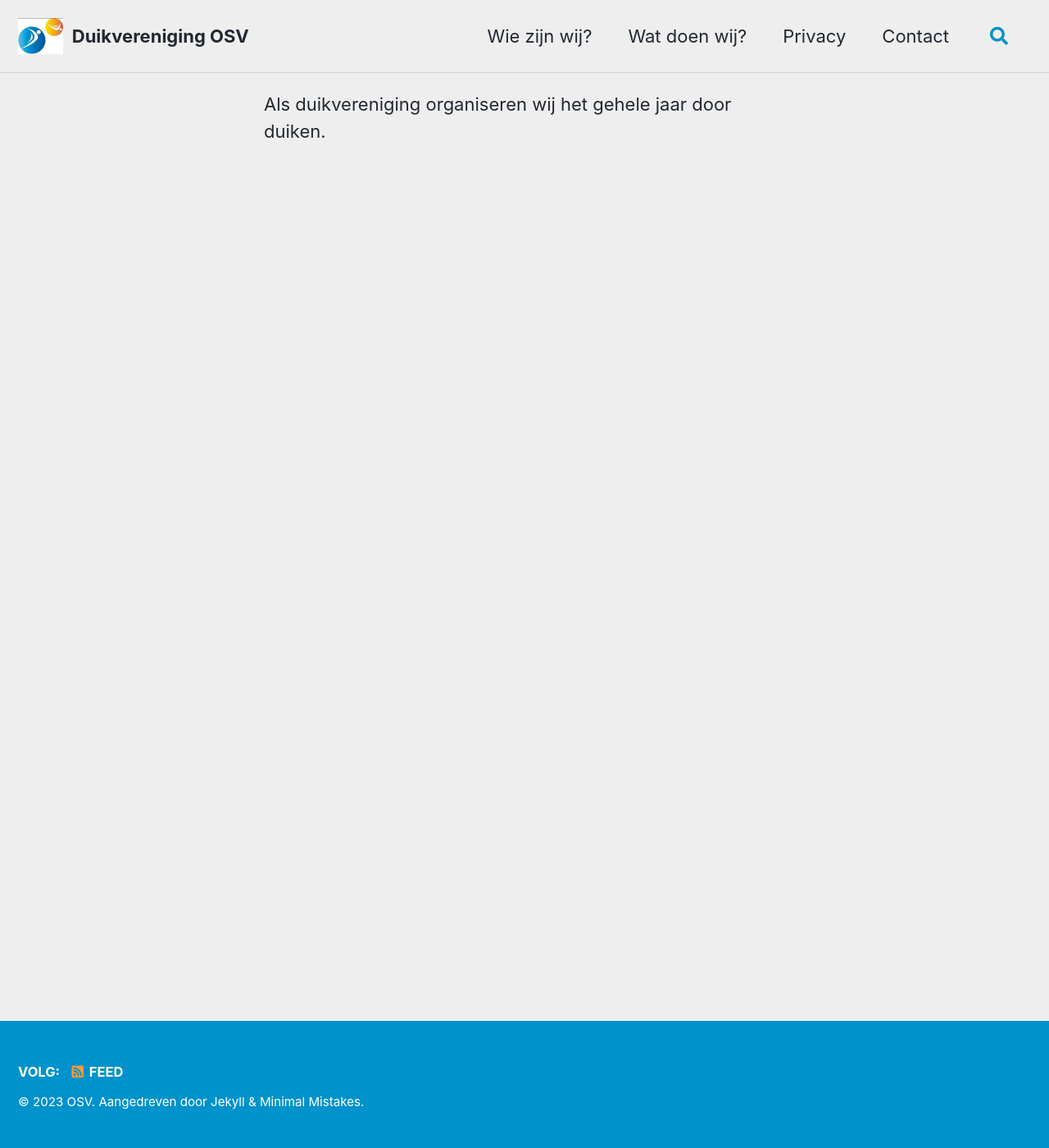
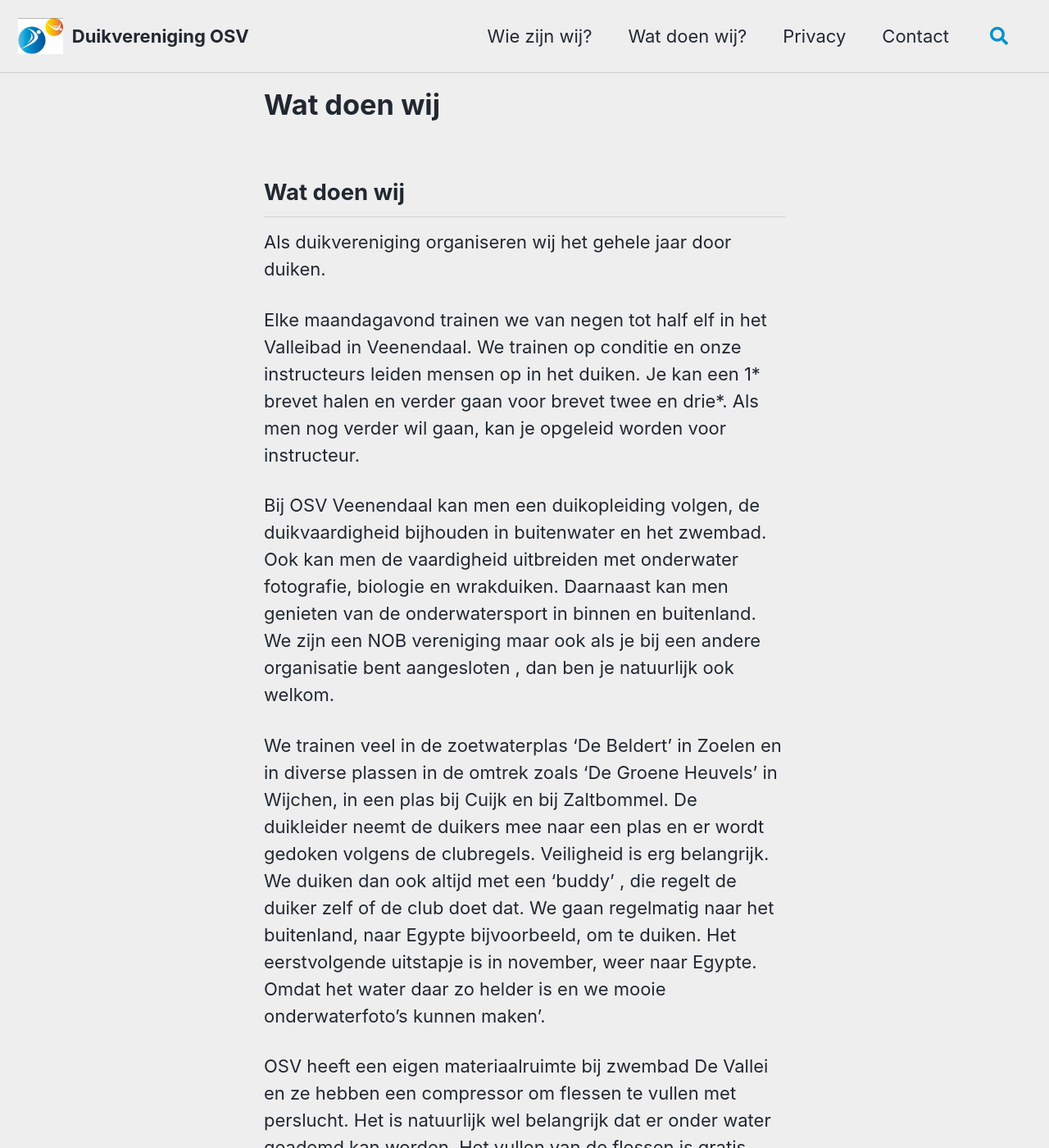
Before and after one commit to walthertimmer/osvveenendaal.nl, a Jekyll site: the page built from _pages/wat-doen-wij.md, in a window 1280 px wide and 1400 px high. Shown: the whole window at 82% size. Built offline with Jekyll 4.4.1, drawn with Linux system fonts in a browser that asks for light colours; cached includes are drawn as plain includes; our own code applies the rules of GitHub Pages for plain Markdown files; some of the changed text lies outside the part shown.

Commit message:
wat doen wij

```diff
--- a/_pages/wat-doen-wij.md
+++ b/_pages/wat-doen-wij.md
@@ -3,5 +3,15 @@
 author_profile: false
 permalink: /wat-doen-wij/
 ---
+## Wat doen wij
+Als duikvereniging organiseren wij het gehele jaar door duiken.
 
-Als duikvereniging organiseren wij het gehele jaar door duiken.
+Elke maandagavond trainen we van negen tot half elf in het Valleibad in Veenendaal. We trainen op conditie en onze instructeurs leiden mensen op in het duiken.  Je kan een 1* brevet halen en verder gaan voor brevet twee en drie*. Als men nog verder wil gaan, kan je opgeleid worden voor instructeur.
+
+Bij OSV Veenendaal kan men een duikopleiding volgen, de duikvaardigheid bijhouden in  buitenwater en het zwembad. Ook kan men de vaardigheid uitbreiden met onderwater fotografie, biologie en wrakduiken. Daarnaast kan men genieten van de onderwatersport in binnen en buitenland. We zijn een NOB vereniging maar ook als je bij een andere organisatie bent aangesloten , dan ben je natuurlijk ook welkom.
+
+We trainen veel in de zoetwaterplas ‘De Beldert’ in Zoelen en in diverse plassen in de omtrek zoals ‘De Groene Heuvels’ in Wijchen, in een plas bij Cuijk en bij Zaltbommel. De duikleider neemt de duikers mee naar een plas en er wordt gedoken volgens de clubregels. Veiligheid is erg belangrijk. We duiken dan ook altijd met een ‘buddy’ , die regelt de duiker zelf of de club doet dat. We gaan regelmatig naar het buitenland, naar Egypte bijvoorbeeld, om te duiken. Het eerstvolgende uitstapje is in november, weer naar Egypte. Omdat het water daar zo helder is en we mooie onderwaterfoto’s kunnen maken’.
+
+OSV heeft een eigen materiaalruimte bij zwembad De Vallei en ze hebben een compressor om flessen te vullen met perslucht. Het is natuurlijk wel belangrijk dat er onder water geademd kan worden. Het vullen van de flessen is gratis, wel moet er aan bepaalde eisen worden voldaan. Zo moeten de flessen geregistreerd staan bij de materiaalcommissie en de flessen moeten periodiek gekeurd worden. Meestal om de vijf jaar. Dit met het oog op de veiligheid van de duikers en de vuller. Het vullen van de flessen wordt gedaan door leden van de vulcommissie, de administratie van de flessen worden bijgehouden. Alle geregistreerde flessen zijn voorzien van een sticker van OSV en hebben een nummer. Ook is daarbij de keuringsdatum van de fles vastgelegd.
+
+[Aanmelden?](/contact/)
```
